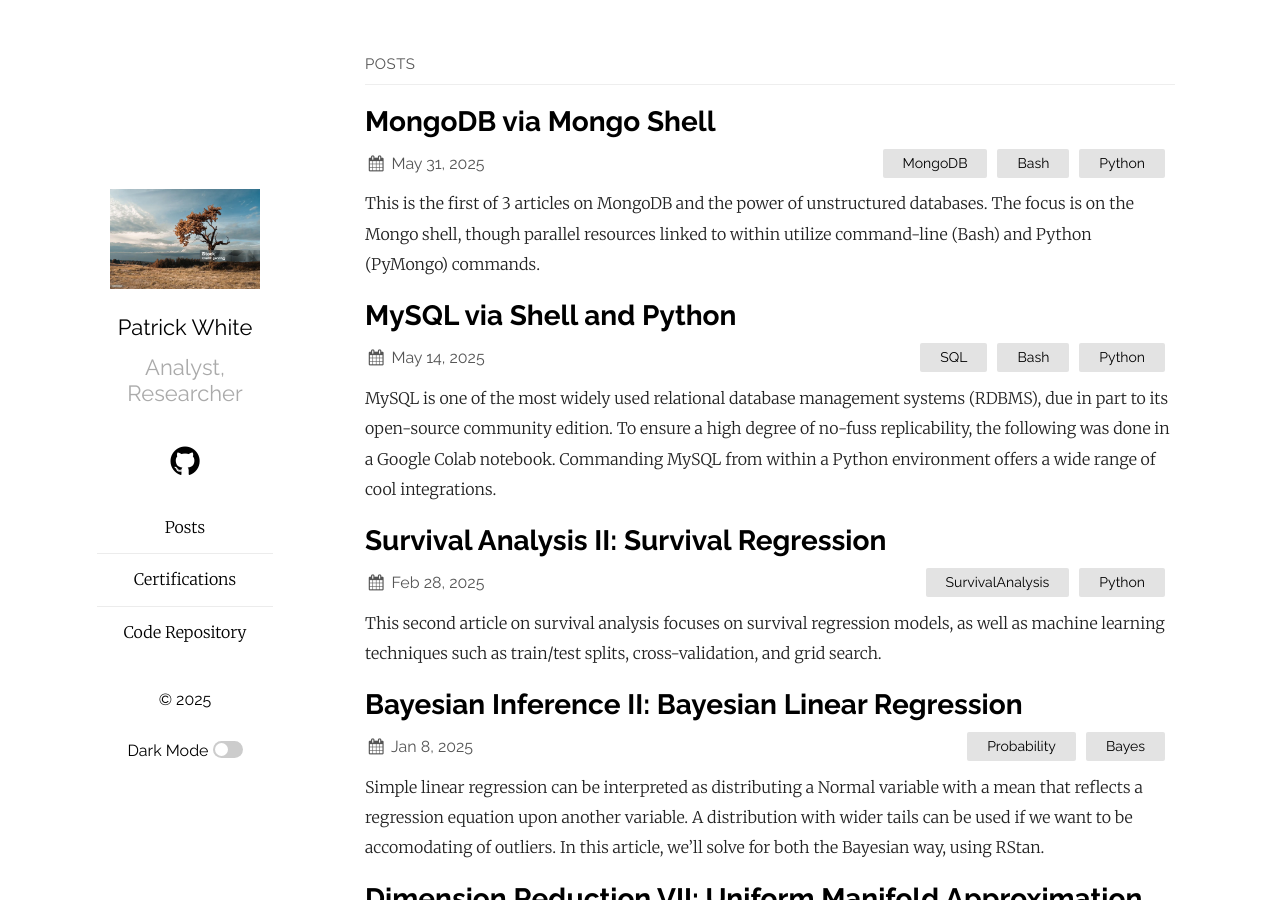
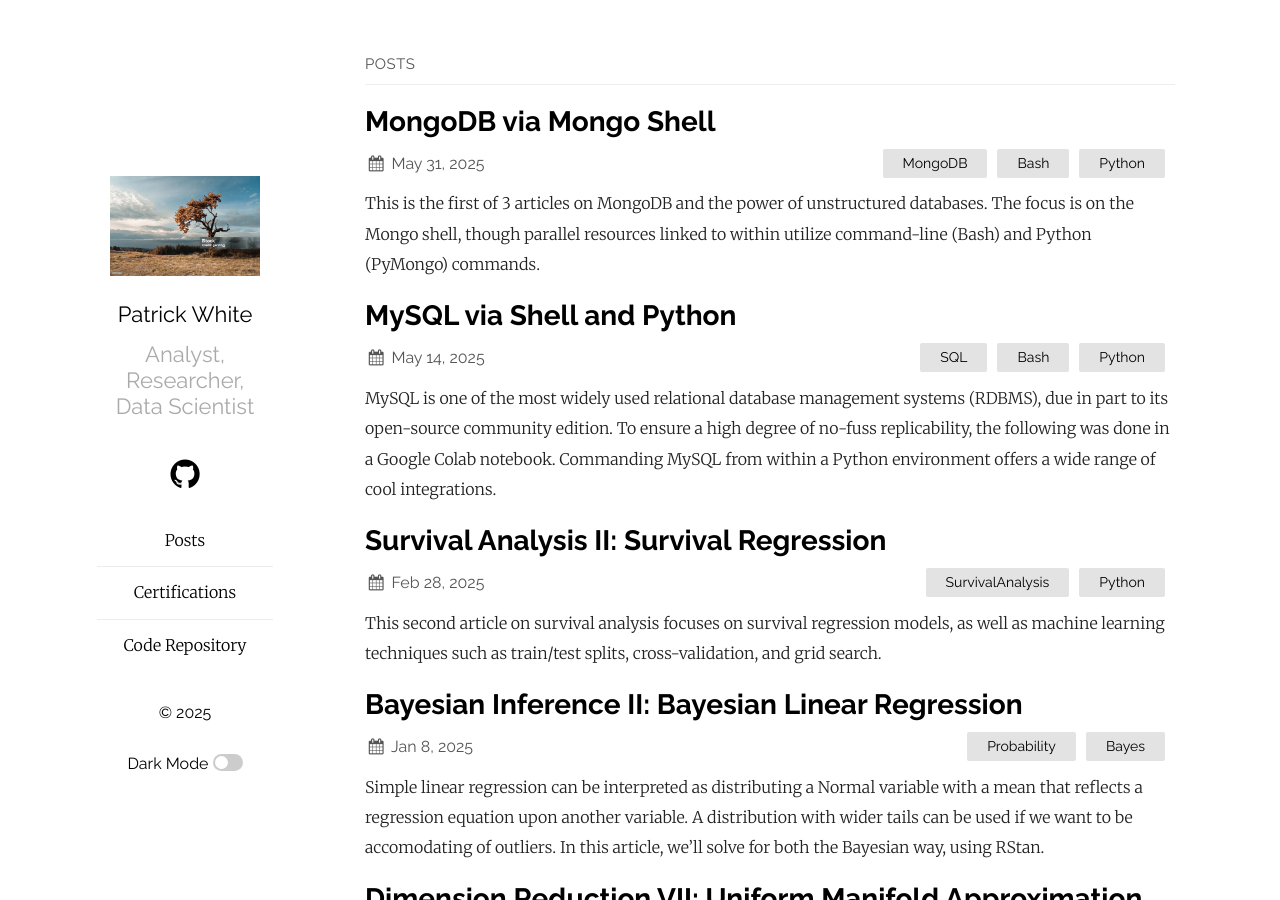
Before and after one commit to pw598/pw598.github.io, a Jekyll site: the page built from index.md, in a window 1280 px wide and 900 px high. Built offline with Jekyll 4.4.1, drawn with Linux system fonts in a browser that asks for light colours.

Commit message:
Add files via upload

```diff
--- a/_config.yml
+++ b/_config.yml
@@ -11,7 +11,7 @@ sass:
   sass_dir: _sass
 plainwhite:
   name: Patrick White
-  tagline: "Analyst,<br>Researcher"
+  tagline: "Analyst,<br>Researcher,<br>Data Scientist"
   date_format: "%b %-d, %Y"
   sitemap: true # set to true to generate sitemap.xml content
   #search: true # set to true to enable searchbar
```
